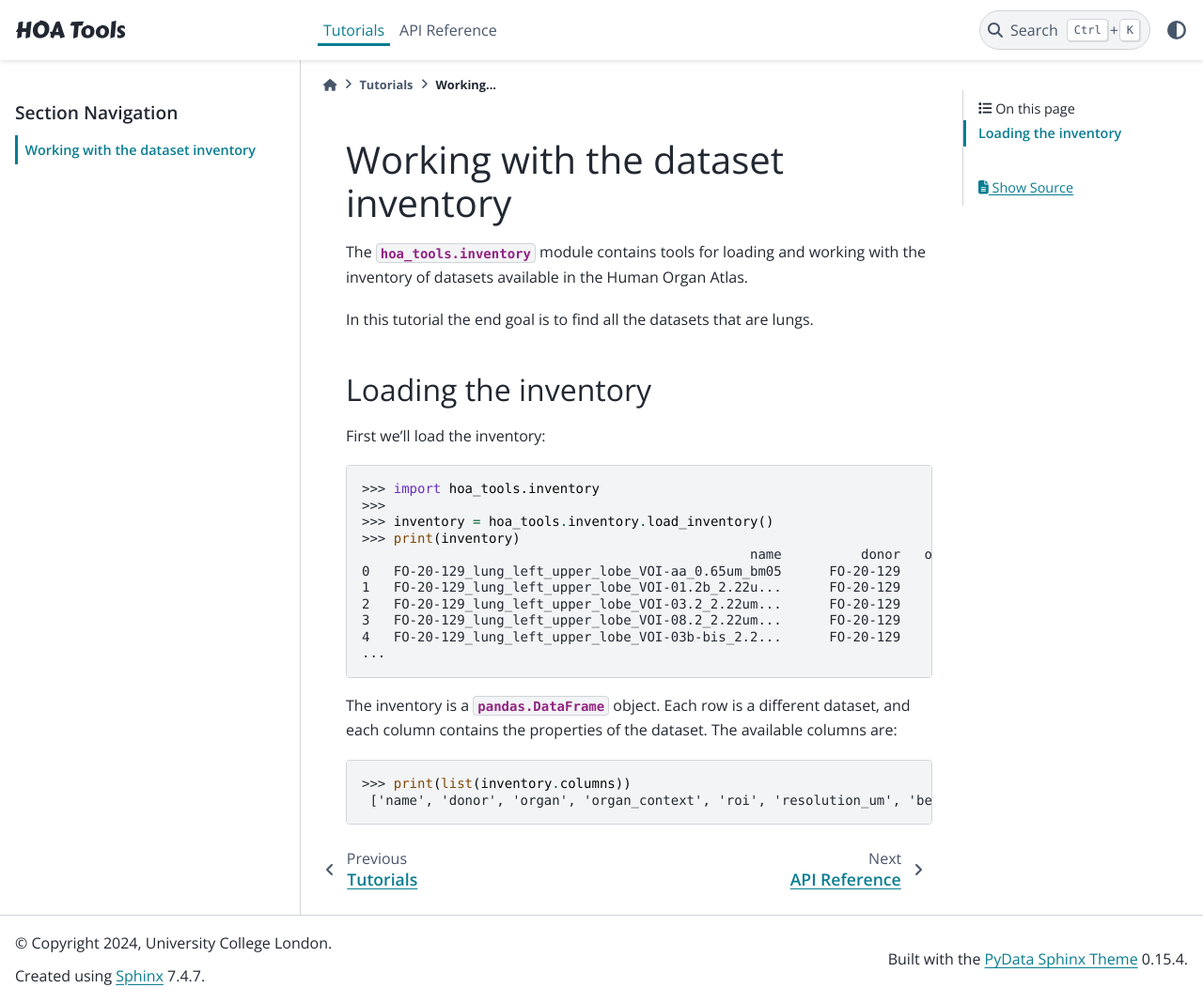
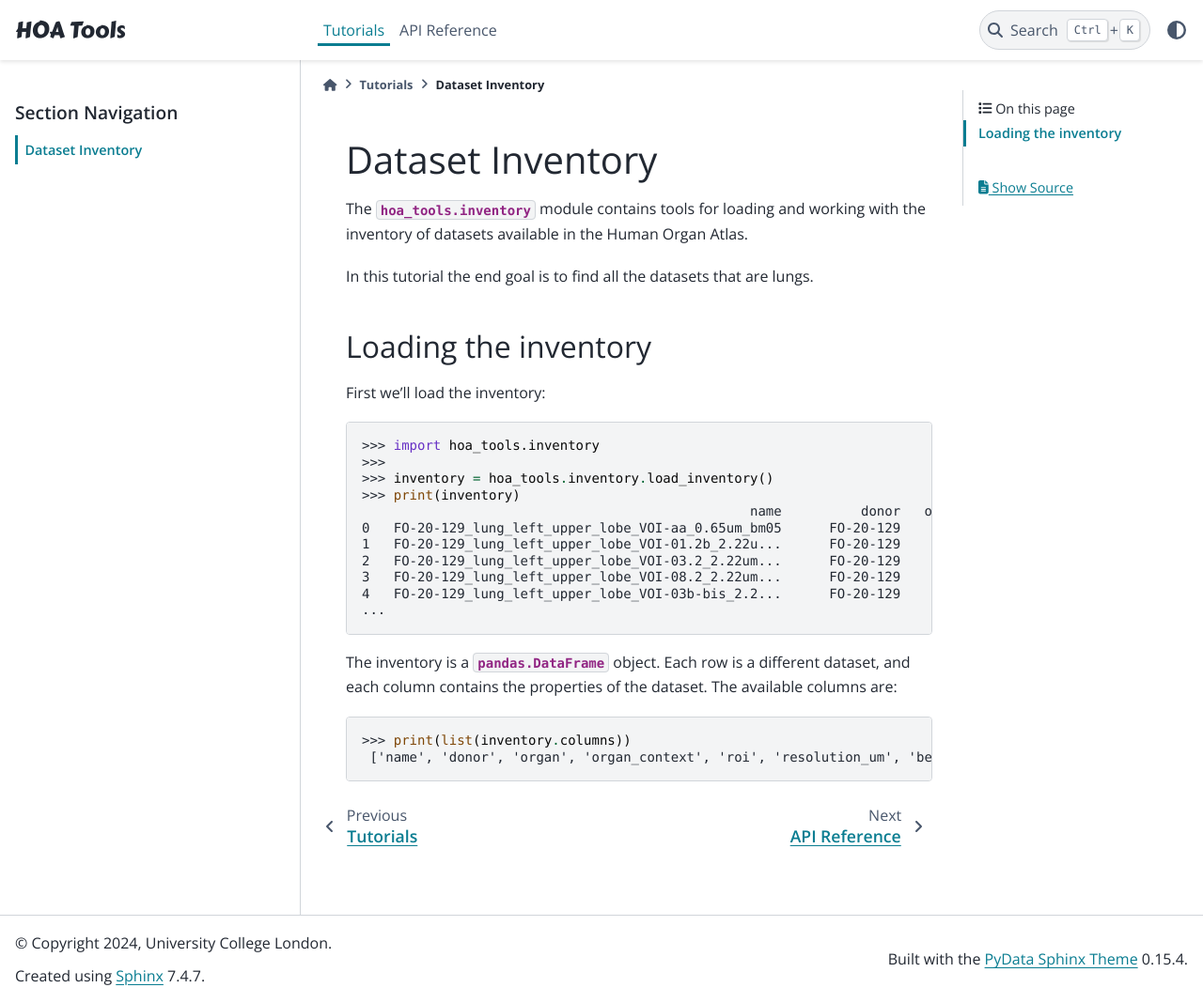
Before and after one commit to HumanOrganAtlas/hoa-tools, a Sphinx documentation site: the page built from docs/tutorials/inventory.rst, in a window 1280 px wide and 1068 px high. Shown: the whole window at 94% size. Built offline with Sphinx 7.4.7 and the PyData theme 0.15.4, drawn with Linux system fonts in a browser that asks for light colours.

Commit message:
Shorten tutorial name

```diff
--- a/docs/tutorials/inventory.rst
+++ b/docs/tutorials/inventory.rst
@@ -1,5 +1,5 @@
-Working with the dataset inventory
-==================================
+Dataset Inventory
+=================
 
 The `hoa_tools.inventory` module contains tools for loading and working with
 the inventory of datasets available in the Human Organ Atlas.
```
